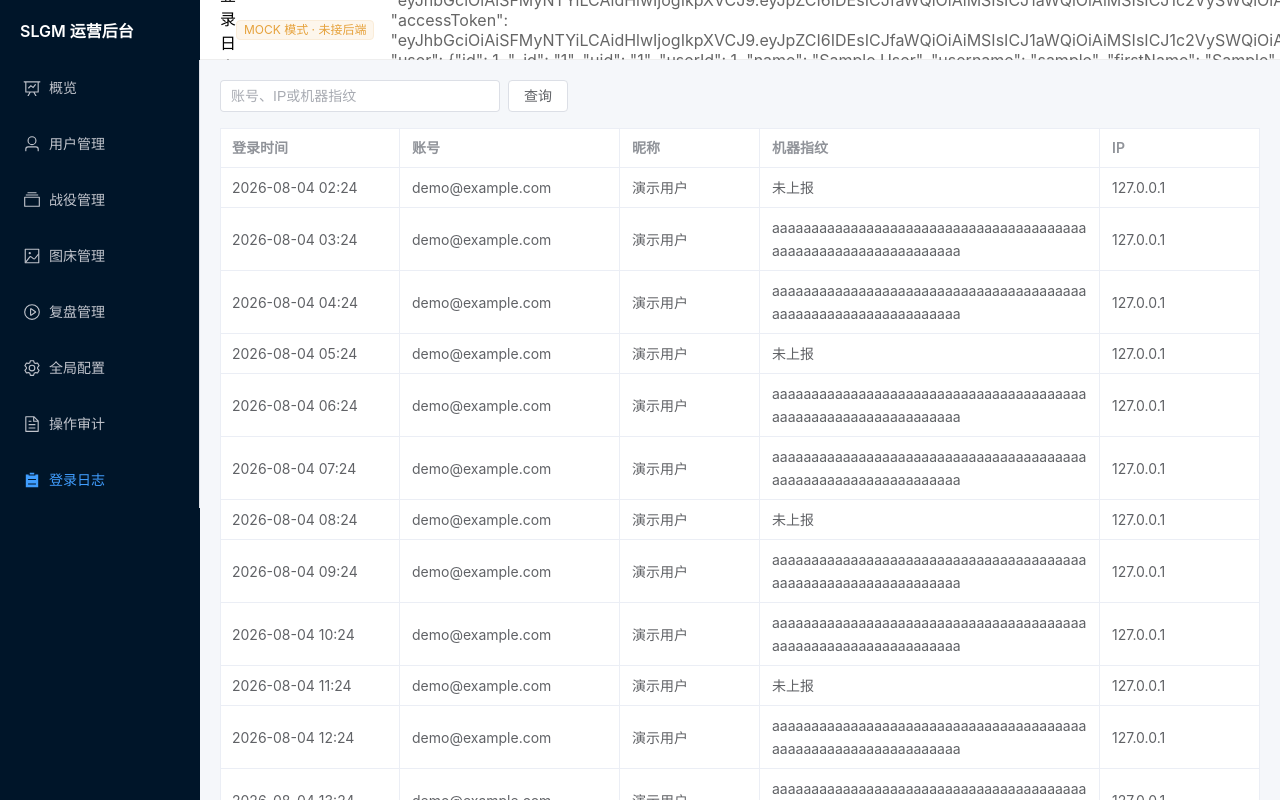
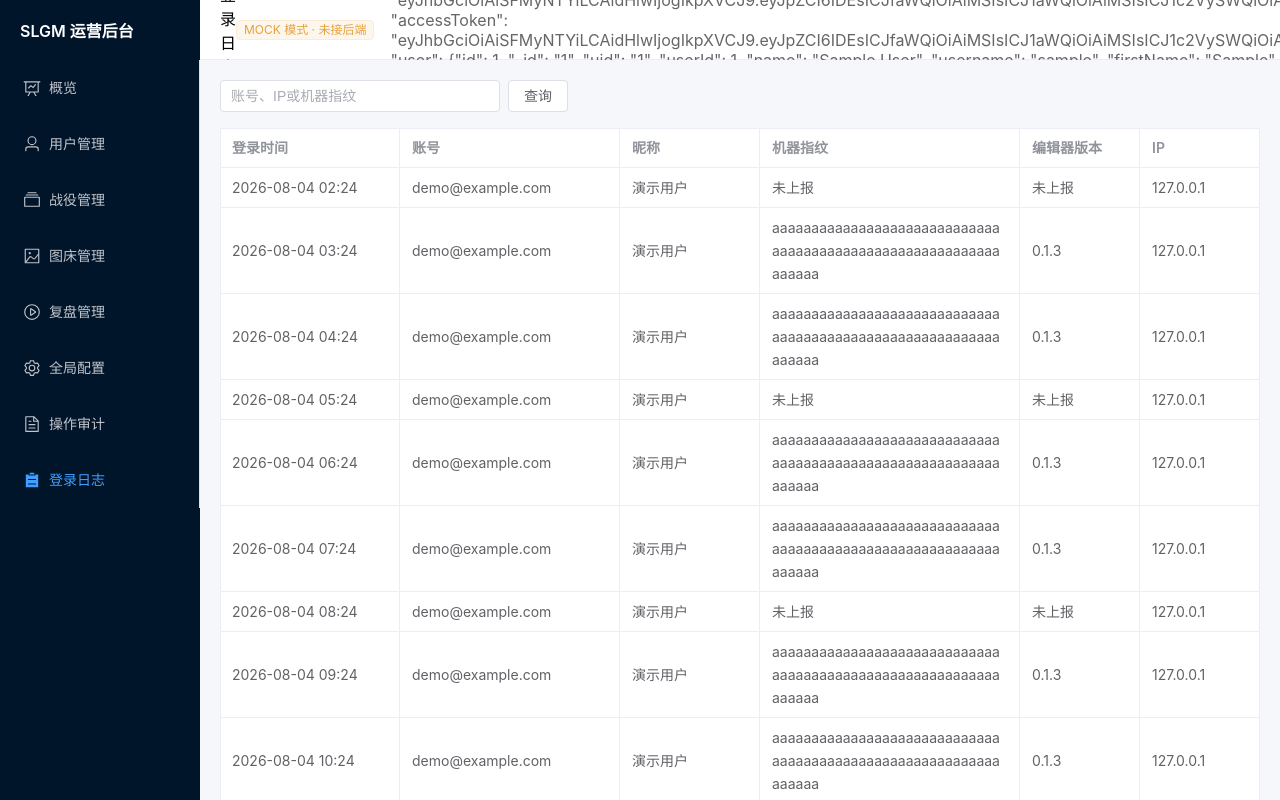
Before and after one commit to zhongmingyv/sandtabledashboard, a Vue app: page /login-logs in a window 1280 px wide. Shown: the top 800 px of the page. Built offline with nearby package versions, Linux system fonts and the light colour scheme; no server answers; sample sign-in values are in the browser's storage.

Commit message:
显示版本号

```diff
--- a/src/api/mock.js
+++ b/src/api/mock.js
@@ -366,7 +366,7 @@ export function mockRequest(method, url, { params = {}, data = {} } = {}) {
     return ok(paginate(audit, Number(params.page) || 1))
   }
   if (m === 'GET' && p === 'admin/login-logs') {
-    return ok(paginate(Array.from({ length: 12 }, (_, i) => ({ id: i + 1, email: 'demo@example.com', displayName: '演示用户', machineFingerprint: i % 3 === 0 ? '' : 'a'.repeat(64), ipAddress: '127.0.0.1', createdAt: iso(-i * 3600000) })), Number(params.page) || 1))
+    return ok(paginate(Array.from({ length: 12 }, (_, i) => ({ id: i + 1, email: 'demo@example.com', displayName: '演示用户', machineFingerprint: i % 3 === 0 ? '' : 'a'.repeat(64), clientVersion: i % 3 === 0 ? '' : '0.1.3', ipAddress: '127.0.0.1', createdAt: iso(-i * 3600000) })), Number(params.page) || 1))
   }
 
   return fail(404, 'mock_route_not_found: ' + m + ' ' + p)
--- a/src/views/LoginLogsView.vue
+++ b/src/views/LoginLogsView.vue
@@ -16,6 +16,7 @@ onMounted(load)
     <el-table-column prop="email" label="账号" width="220" />
     <el-table-column prop="displayName" label="昵称" width="140" />
     <el-table-column prop="machineFingerprint" label="机器指纹" min-width="260"><template #default="{row}">{{ row.machineFingerprint || '未上报' }}</template></el-table-column>
+    <el-table-column prop="clientVersion" label="编辑器版本" width="120"><template #default="{row}">{{ row.clientVersion || '未上报' }}</template></el-table-column>
     <el-table-column prop="ipAddress" label="IP" width="160" />
   </el-table>
   <div class="pager"><el-pagination layout="prev, pager, next" :total="total" :page-size="PAGE_SIZE" :current-page="query.page" @current-change="p => { query.page=p; load() }" /></div>
```
